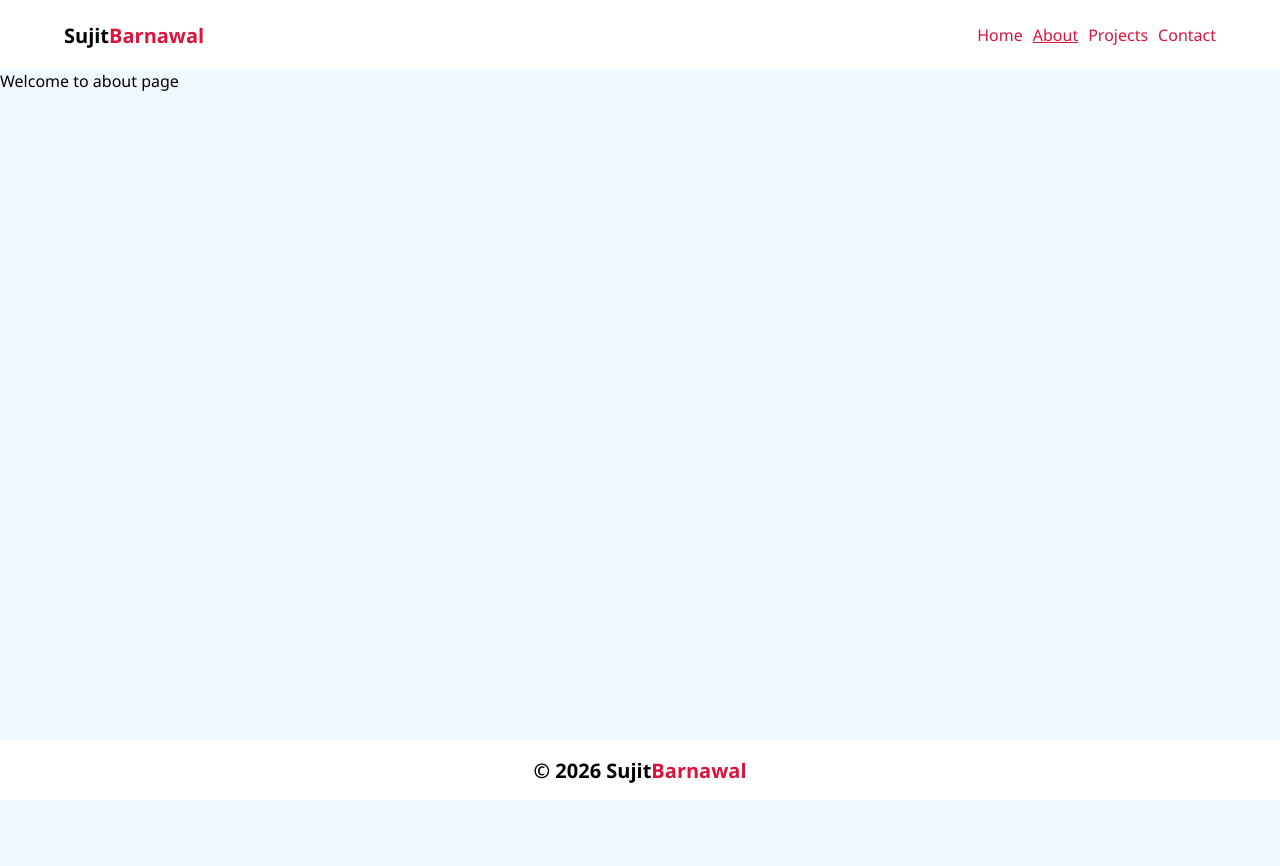
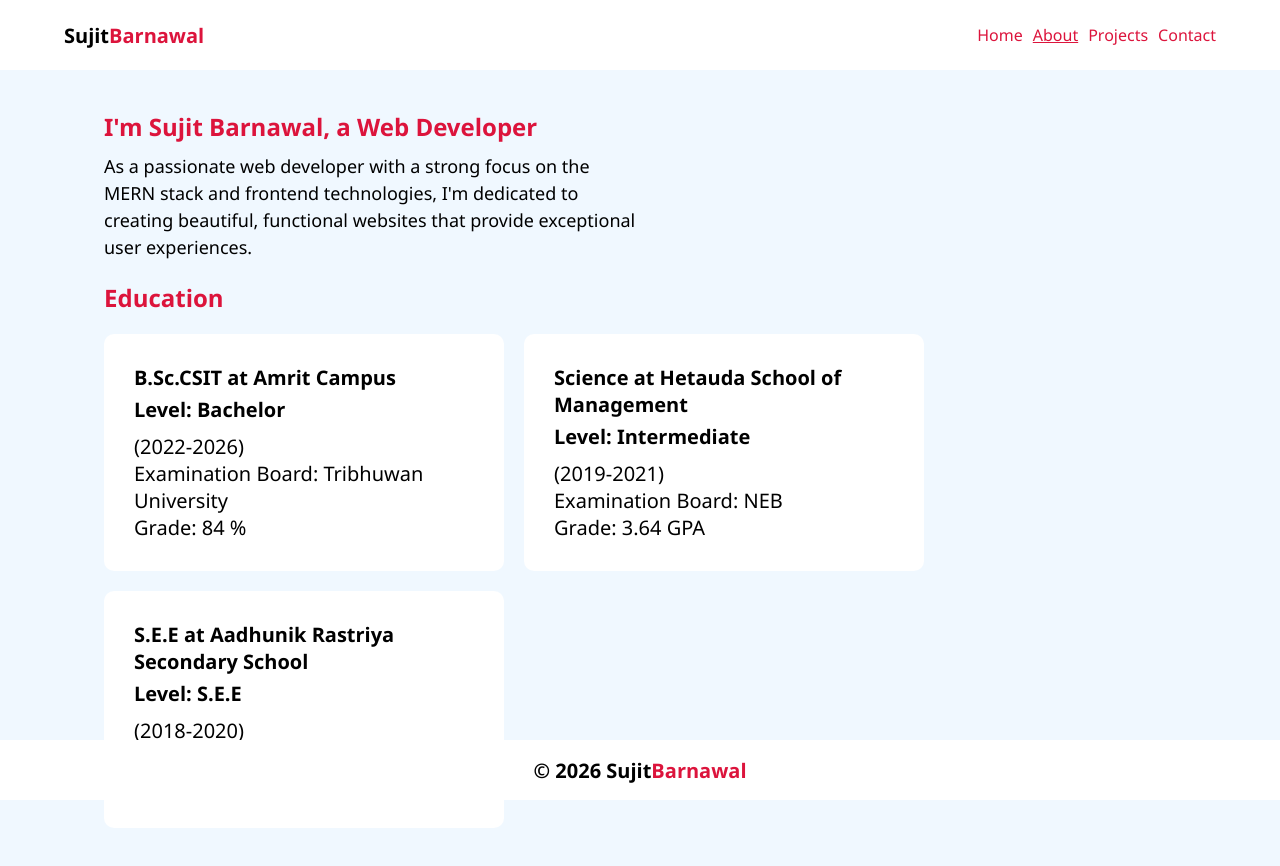
Before and after one commit to sujitbarnawal/week4-nuxt, a Nuxt app in the folder day1-application/: page /about in a window 1280 px wide. Shown: the top 866 px of the page. Before the commit the page ends 800 px from the top, so only its background shows below. Built offline with nearby package versions, Linux system fonts and the light colour scheme.

Commit message:
feat: Education added in About page

```diff
--- /dev/null
+++ b/day1-application/app/assets/data/educationData.ts
@@ -0,0 +1,38 @@
+export interface Education {
+    level:string,
+    institute:string,
+    board:string,
+    marks:string
+    start_year:number,
+    end_year:number,
+    subject:string
+}
+
+
+export const educations:Education[]=[
+    {
+        level:"Bachelor",
+        institute:"Amrit Campus",
+        board:"Tribhuwan University",
+        marks:"84 %",
+        start_year:2022,
+        end_year:2026,
+        subject:"B.Sc.CSIT"
+    },{
+        level:"Intermediate",
+        institute:"Hetauda School of Management",
+        board:"NEB",
+        marks:"3.64 GPA",
+        start_year:2019,
+        end_year:2021,
+        subject:"Science"
+    },{
+        level:"S.E.E",
+        institute:"Aadhunik Rastriya Secondary School",
+        board:"NEB",
+        marks:"3.75 GPA",
+        start_year:2018,
+        end_year:2020,
+        subject:"S.E.E"
+    }
+]
--- /dev/null
+++ b/day1-application/app/components/EducationCard.vue
@@ -0,0 +1,41 @@
+<script setup lang="ts">
+
+    import type { Education } from '~/assets/data/educationData.ts';
+
+    const props=defineProps<{
+        education:Education
+    }>()
+
+</script>
+
+<template>
+    <div class="edu-card">
+        <p class="subject">{{ education.subject }} at {{ education.institute }}</p>
+        <p class="level">Level: {{ education.level }}</p>
+        <p class="time-interval">({{ education.start_year }}-{{ education.end_year }})</p>
+        <p class="board">Examination Board: {{ education.board }}</p>
+        <p class="grade">Grade: {{ education.marks }}</p>
+
+    </div>
+</template>
+
+<style scoped>
+    .edu-card{
+        background-color: white;
+        width: 400px;
+        height: auto;
+        border-radius: 10px;
+        padding: 30px;
+        font-size: 20px;
+    }
+
+    .subject{
+        font-weight: bolder;
+        margin-bottom: 5px;
+    }
+    .level{
+        font-weight: bold;
+        margin-bottom: 10px;
+    }
+
+</style>
--- a/day1-application/app/pages/about.vue
+++ b/day1-application/app/pages/about.vue
@@ -1,5 +1,71 @@
+<script setup lang="ts">
+import { educations } from '~/assets/data/educationData';
+import EducationCard from '~/components/EducationCard.vue';
+
+</script>
+
 <template>
-    <div>
-        Welcome to about page
-    </div>
+    <section id="about">
+        <div class="description">
+            <h1 class="name">I'm Sujit Barnawal, a Web Developer</h1>
+            <p class="about-me">
+                As a passionate web developer with a strong focus on the MERN stack and frontend technologies, I'm
+                dedicated to creating beautiful, functional websites that provide exceptional user experiences.
+            </p>
+
+        </div>
+        <div class="education">
+            <h1 class="edu-title">Education</h1>
+            <div class="edu-cards">
+                <EducationCard v-for="e in educations" :key="e.level" :education="e" />
+            </div>
+
+
+        </div>
+        <div class="skills">
+
+        </div>
+        <div class="services">
+
+        </div>
+
+    </section>
 </template>
+
+<style scoped>
+#about {
+    width: 90%;
+    margin: auto;
+    padding: 40px;
+    display: flex;
+    flex-direction: column;
+    gap: 20px;
+}
+
+.name {
+    color: crimson;
+}
+
+.about-me {
+    line-height: 1.5;
+    font-size: 18px;
+    padding-top: 10px;
+}
+
+.edu-title {
+    color: crimson;
+}
+
+.edu-cards{
+    display: flex;
+    gap: 20px;
+    flex-wrap: wrap;
+    margin-top: 20px;
+}
+
+@media (min-width:480px) {
+    .about-me {
+        width: 50%;
+    }
+}
+</style>
```
